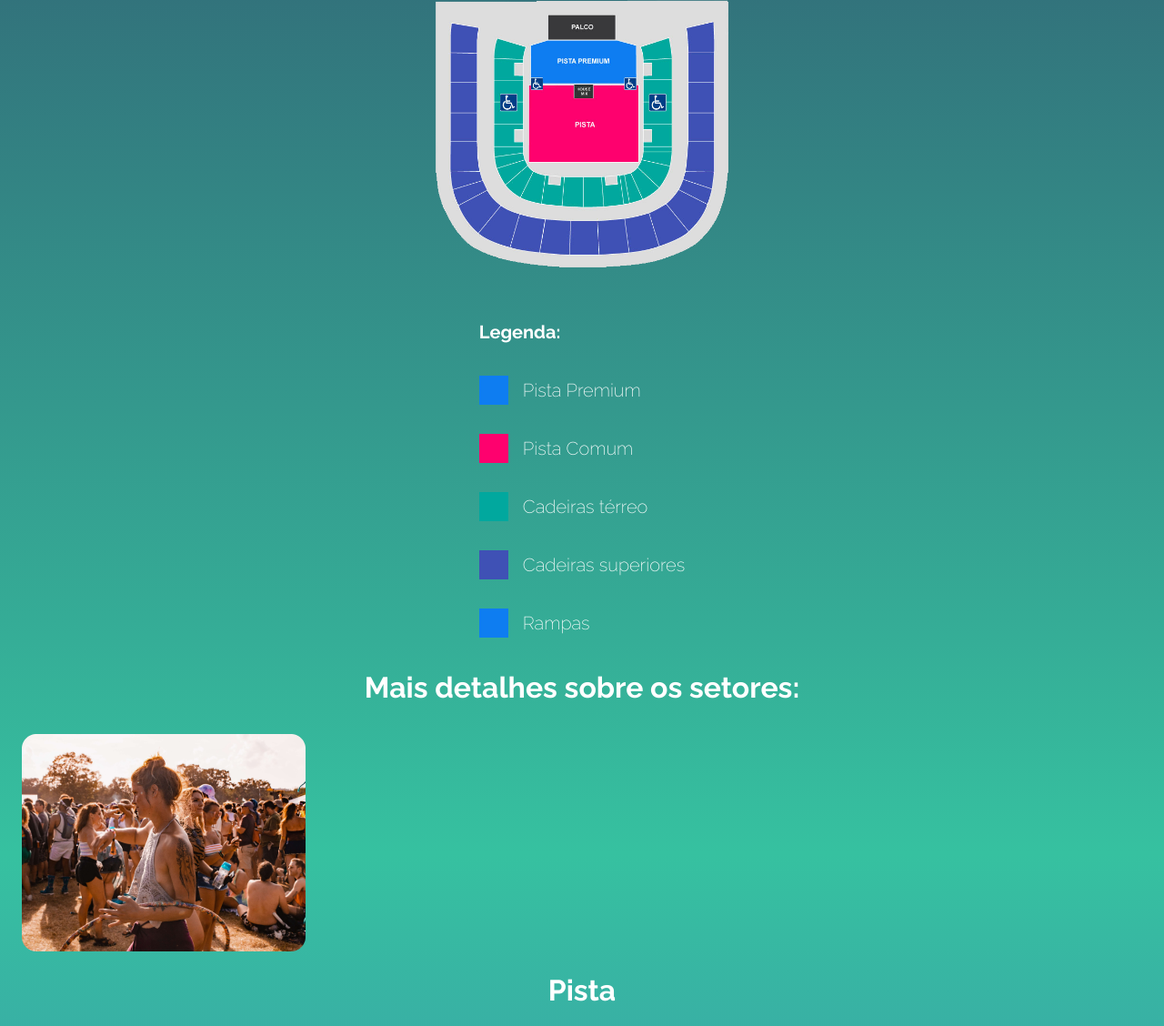
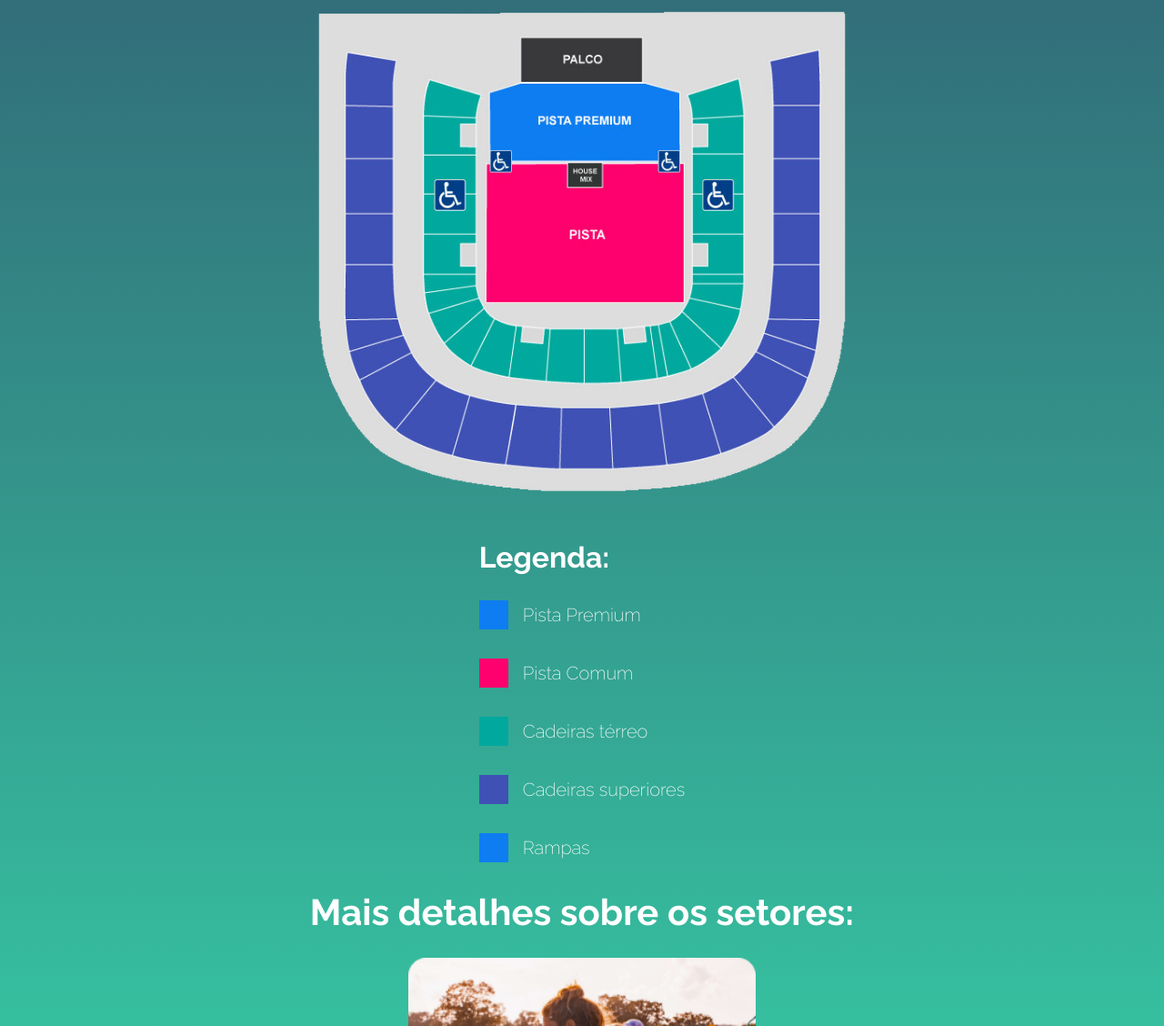
Before and after one commit to Feehh32/projeto-codechella, a plain HTML site: page mapa-de-setores.html in a window 1280 px wide. Shown: the part 513-1641 px from the top of the page at 91% size. Drawn offline with Linux system fonts and the light colour scheme; a web font is replaced by a local one.

Commit message:
Finalizando a página mapa-de-setores para tablets

```diff
--- a/mapa-de-setores.html
+++ b/mapa-de-setores.html
@@ -5,7 +5,7 @@
     <meta charset="UTF-8">
     <meta http-equiv="X-UA-Compatible" content="IE=edge">
     <meta name="viewport" content="width=device-width, initial-scale=1.0">
-    <title>CodeChella - Home</title>
+    <title>CodeChella - Mapa de setores</title>
     <link rel="shortcut icon" href="./assets/Símbolo-cinza 1.svg" type="image/x-icon" />
     <link rel="stylesheet" href="./reset.css">
     <link rel="stylesheet" href="./style.css">
@@ -29,7 +29,7 @@
                 <ul class="menu__lista">
                     <li class="menu__lista--item"><a href="./experiencia.html" class="menu__lista--link">A
                             experiência</a></li>
-                    <li class="menu__lista--item"><a href="#" class="menu__lista--link">Mapa de Setores</a></li>
+                    <li class="menu__lista--item"><a href="./mapa-de-setores.html" class="menu__lista--link">Mapa de Setores</a></li>
                     <li class="menu__lista--item"><a href="#" class="menu__lista--link">Informações</a></li>
                     <li class="menu__lista--item"><a href="#" class="menu__lista--link">Ingresso</a></li>
                 </ul>
--- a/styles/detalhes.css
+++ b/styles/detalhes.css
@@ -1,3 +1,5 @@
+/* Para mobile */
+
 .detalhes {
     display: flex;
     flex-direction: column;
@@ -17,6 +19,7 @@
     display:flex;
     flex-direction: column;
     gap: 24px;
+    align-items: center;
 }
 
 .detalhes__img--div {
@@ -34,3 +37,16 @@
     line-height: 40px;
     text-align: center;
 }
+
+/* Para Tablets */
+
+@media screen and (min-width: 768px) {
+    .detalhes__titulo {
+        font-size: 2.5rem;
+    }
+
+    .detalhes__img--div {
+        width: 382.4px;
+        height: 293px;
+    }
+}
--- a/styles/mapa-setores.css
+++ b/styles/mapa-setores.css
@@ -1,3 +1,5 @@
+/* Para mobiles */
+
 .mapa-setores {
     display: flex;
     flex-direction: column;
@@ -24,7 +26,7 @@
 .legendas__titulo {
     font-weight: 700;
     font-size: 1.25rem;
-    line-height: 2.5rem;
+    line-height: 40px;
 }
 
 .legendas__posicionamento {
@@ -62,5 +64,19 @@
 .square__legendas {
     font-weight: 200;
     font-size: 1.25rem;
-    line-height: 2.5rem;
+    line-height: 40px;
 }
+
+/* Para tablets */
+
+@media screen and (min-width: 768px) {
+    .mapa-setores__div {
+        width: 648px;
+        height: 609px;
+    }
+
+    .legendas__titulo {
+        font-size: 2rem;
+        line-height: 37.7px;
+    }
+}
```
Also changed, not shown: experiencia.html (+2 -2 lines), index.html (+2 -3 lines).
